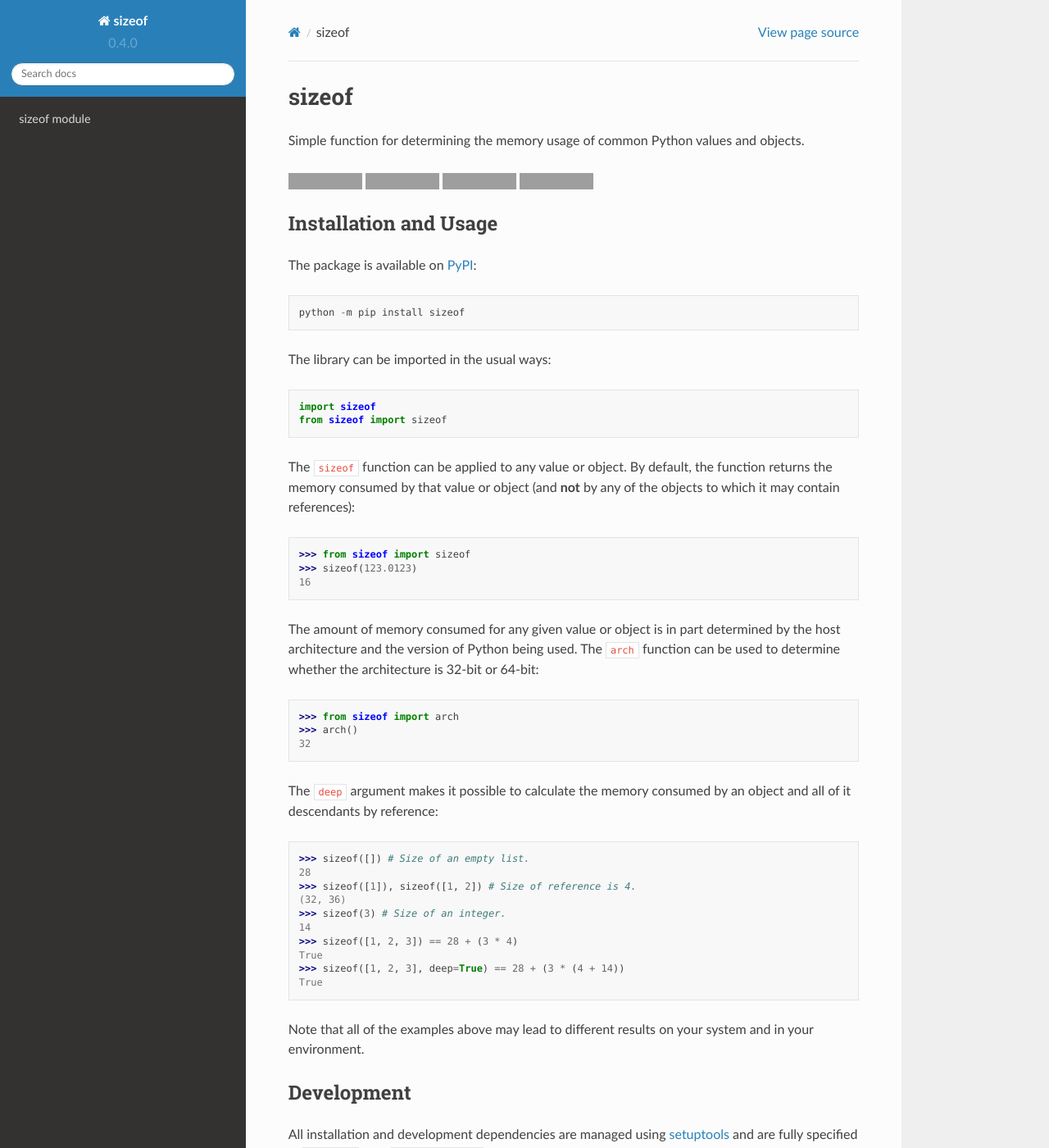
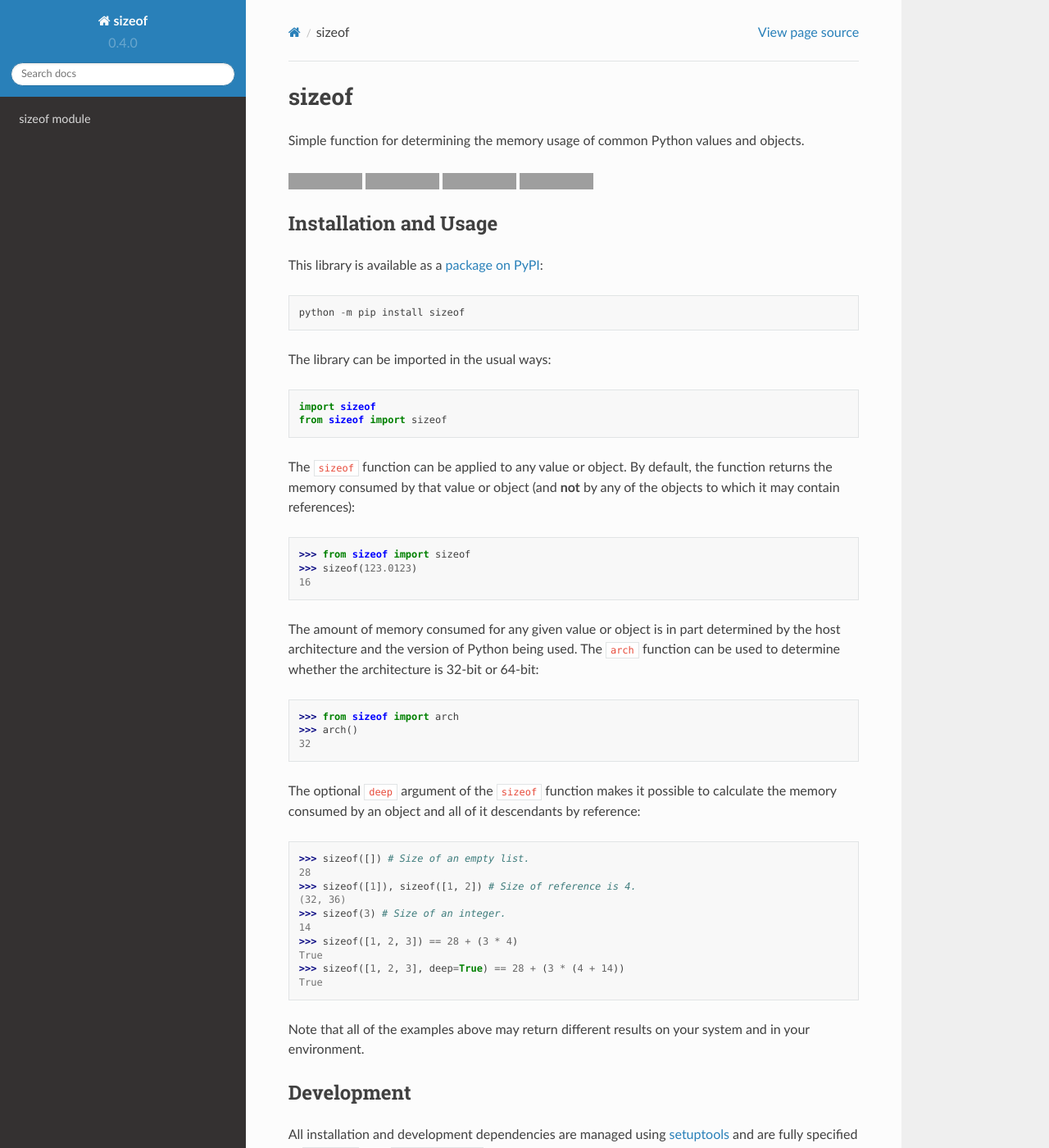
Before and after one commit to lapets/sizeof, a Sphinx documentation site: the page built from docs/index.rst, in a window 1280 px wide and 1400 px high. Shown: the whole window at 82% size. Built offline with Sphinx 7.4.7 and the Read the Docs theme 2.0.0, drawn with Linux system fonts in a browser that asks for light colours; grey boxes are pictures that could not be loaded.

Commit message:
Add annotations; add/allow links to source code and Python docs; update README.

```diff
--- a/README.rst
+++ b/README.rst
@@ -24,7 +24,7 @@
 
 Installation and Usage
 ----------------------
-The package is available on `PyPI <https://pypi.org/project/sizeof>`__::
+This library is available as a `package on PyPI <https://pypi.org/project/sizeof>`__::
 
     python -m pip install sizeof
 
@@ -33,19 +33,25 @@
     import sizeof
     from sizeof import sizeof
 
-The ``sizeof`` function can be applied to any value or object. By default, the function returns the memory consumed by that value or object (and **not** by any of the objects to which it may contain references)::
+.. |sizeof| replace:: ``sizeof``
+.. _sizeof: https://sizeof.readthedocs.io/en/latest/_source/sizeof.html#sizeof.sizeof.sizeof
+
+The |sizeof|_ function can be applied to any value or object. By default, the function returns the memory consumed by that value or object (and **not** by any of the objects to which it may contain references)::
 
     >>> from sizeof import sizeof
     >>> sizeof(123.0123)
     16
 
-The amount of memory consumed for any given value or object is in part determined by the host architecture and the version of Python being used. The ``arch`` function can be used to determine whether the architecture is 32-bit or 64-bit::
+.. |arch| replace:: ``arch``
+.. _arch: https://sizeof.readthedocs.io/en/latest/_source/sizeof.html#sizeof.sizeof.arch
+
+The amount of memory consumed for any given value or object is in part determined by the host architecture and the version of Python being used. The |arch|_ function can be used to determine whether the architecture is 32-bit or 64-bit::
 
     >>> from sizeof import arch
     >>> arch()
     32
 
-The ``deep`` argument makes it possible to calculate the memory consumed by an object and all of it descendants by reference::
+The optional ``deep`` argument of the |sizeof|_ function makes it possible to calculate the memory consumed by an object and all of it descendants by reference::
 
     >>> sizeof([]) # Size of an empty list.
     28
@@ -58,7 +64,7 @@
     >>> sizeof([1, 2, 3], deep=True) == 28 + (3 * (4 + 14))
     True
 
-Note that all of the examples above may lead to different results on your system and in your environment.
+Note that all of the examples above may return different results on your system and in your environment.
 
 Development
 -----------
--- a/docs/conf.py
+++ b/docs/conf.py
@@ -36,7 +36,9 @@
 extensions = [
     'sphinx.ext.autodoc',
     'sphinx.ext.doctest',
-    'sphinx.ext.napoleon'
+    'sphinx.ext.napoleon',
+    'sphinx.ext.intersphinx',
+    'sphinx.ext.viewcode'
 ]
 
 # Add any paths that contain templates here, relative to this directory.
@@ -60,6 +62,11 @@
 def setup(app):
     app.connect("autodoc-process-signature", process_signature)
 
+# Allow references/links to definitions found in the Python documentation.
+intersphinx_mapping = {
+    'python': ('https://docs.python.org/3', None),
+}
+
 
 # -- Options for HTML output -------------------------------------------------
 
```
Also changed, not shown: 1 other file.
